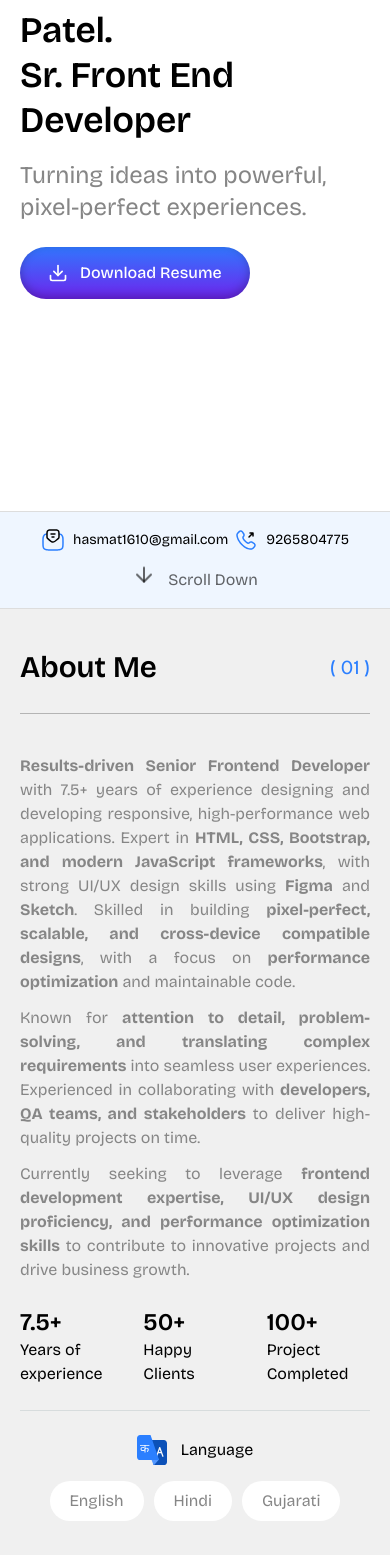
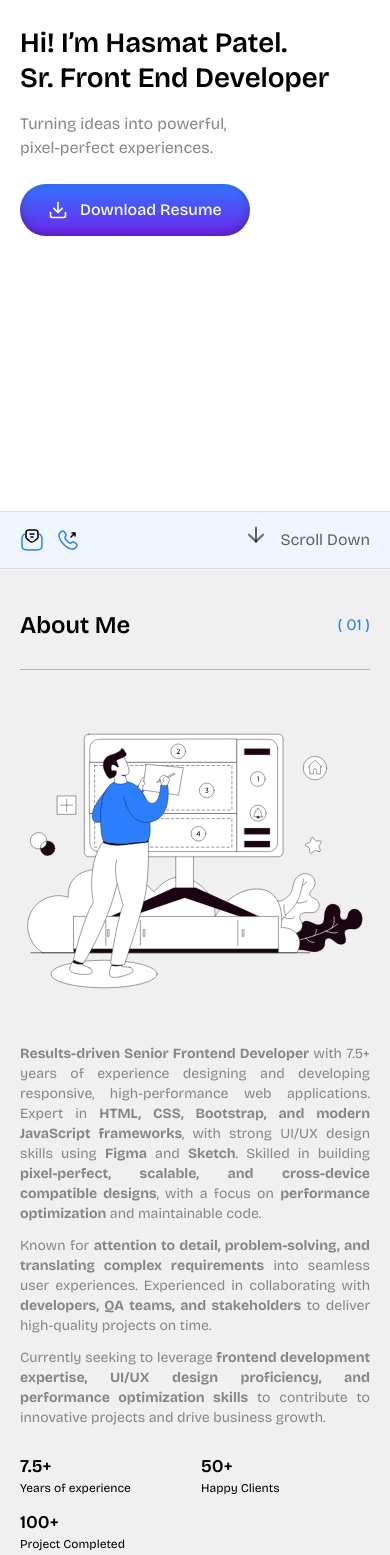
Before and after one commit to hasmat1610/portfolio, a Next.js app: page / in a window 390 px wide. Shown: the part 273-1828 px from the top of the page. Built offline with nearby package versions, Linux system fonts and the light colour scheme.

Commit message:
Update mobile design

```diff
--- a/src/app/components/home/about-me/index.tsx
+++ b/src/app/components/home/about-me/index.tsx
@@ -8,11 +8,11 @@ const AboutMe = () => {
           <div className="container">
             <div className="flex items-center justify-between gap-2 border-b border-black/25 pb-7">
               <h2>About Me</h2>
-              <p className="text-xl text-blue-500">( 01 )</p>
+              <p className="text-base md:text-xl text-blue-500">( 01 )</p>
             </div>
 
-            <div className="pt-10 xl:pt-12 flex gap-10 items-center justify-between">
-              <div className="w-[400px] h-[440px] hidden lg:flex max-w-full">
+            <div className="pt-4 lg:pt-10 xl:pt-12 flex max-lg:flex-wrap gap-2 lg:gap-10 items-center justify-between">
+              <div className="w-[400px] h-[440px] flex md:hidden lg:flex max-w-full max-md:h-full">
                 <Image
                   src="/images/home/about-me/about-banner-img.svg"
                   alt="about-banner"
@@ -23,7 +23,7 @@ const AboutMe = () => {
               </div>
 
               <div className="w-full lg:max-w-3xl flex-1">
-                <div className="w-full text-justify text-base md:text-lg text-black">
+                <div className="w-full text-justify text-base xl:text-lg text-black">
                   <p>
                     <strong> Results-driven Senior Frontend Developer</strong>{" "}
                     with 7.5+ years of experience designing and developing
@@ -65,7 +65,7 @@ const AboutMe = () => {
                   </p>
                 </div>
 
-                <div className="grid grid-cols-3 py-6 xl:py-8 gap-5 border-b border-mistGray">
+                <div className="grid grid-cols-2 lg:grid-cols-3 py-6 xl:py-8 gap-3 xl:gap-5 border-b border-mistGray">
                   {[
                     { count: "7.5+", label: "Years of experience" },
                     { count: "50+", label: "Happy Clients" },
@@ -73,7 +73,7 @@ const AboutMe = () => {
                   ].map((item, i) => (
                     <div key={i}>
                       <h3>{item.count}</h3>
-                      <p className="text-base md:text-lg text-black">
+                      <p className="text-xs lg:text-base xl:text-lg text-black">
                         {item.label}
                       </p>
                     </div>
@@ -94,7 +94,7 @@ const AboutMe = () => {
                     {["English", "Hindi", "Gujarati"].map((lang) => (
                       <p
                         key={lang}
-                        className="bg-white py-2 md:py-3 px-5 w-fit rounded-full text-base xl:text-xl"
+                        className="bg-white py-2 xl:py-3 px-5 w-fit rounded-full text-sm md:text-base xl:text-xl"
                       >
                         {lang}
                       </p>
--- a/src/app/components/home/contact/index.tsx
+++ b/src/app/components/home/contact/index.tsx
@@ -14,10 +14,10 @@ const Contact = () => {
           <span className="inline-block text-blue-500 font-medium text-base md:text-lg mb-2 tracking-wide">
             🌟 Let’s Collaborate
           </span>
-          <h2 className="text-white text-4xl md:text-4xl lg:text-8xl font-bold uppercase mb-6 leading-[1.1] tracking-tight">
+          <h2 className="text-white text-3xl md:text-6xl xl:text-8xl font-bold uppercase mb-6 leading-[1.1] tracking-tight">
             READY TO CREATE <br /> SOMETHING AMAZING?
           </h2>
-          <p className="text-2xl font-normal mb-12">
+          <p className="text-base lg:text-2xl font-normal mb-12 max-xl:max-w-[600px] max-xl:mx-auto">
 Turning Figma visions into pixel-perfect React.js, Next.js, and WordPress websites that delight users.
 </p>
 
--- a/src/app/components/home/hero-section/contact-bar/index.tsx
+++ b/src/app/components/home/hero-section/contact-bar/index.tsx
@@ -26,9 +26,9 @@ const ContactBar = () => {
     <section className="bg-blue-50">
       <div className="border-t border-b border-[#ddd]">
         <div className="container">
-          <div className="flex flex-col sm:flex-row items-center justify-between gap-4 py-4 md:py-4">
+          <div className="flex flex-row items-center justify-between gap-4 py-4 md:py-4">
             {/* Contact Items */}
-            <div className="flex flex-wrap items-center justify-center md:justify-start gap-1.5 md:gap-5 lg:gap-11">
+            <div className="flex flex-wrap items-center justify-center md:justify-start gap-3 md:gap-5 lg:gap-11">
               {contactBarData?.contactItems?.map(
                 (value: any, index: number) => (
                   <Link
@@ -44,7 +44,7 @@ const ContactBar = () => {
                       className="min-w-[24px] min-h-[24px]"
                     />
 
-                    <h6 className="text-sm md:text-base xl:text-xl hover:text-primary">
+                    <h6 className="text-sm max-lg:hidden md:text-base xl:text-xl hover:text-primary">
                       {value?.label}
                     </h6>
                   </Link>
--- a/src/app/components/home/hero-section/index.tsx
+++ b/src/app/components/home/hero-section/index.tsx
@@ -6,8 +6,8 @@ const index = () => {
   return (
     <section className="relative hero-section overflow-hidden pt-30 pb-24 min-h-[calc(100vh-60px)] flex items-center">
       <div className="container">
-        <div className="lg:flex grid grid-cols-1 sm:grid-cols-2 gap-7 md:gap-4 items-center">
-          <div className="flex flex-col gap-4 md:gap-7 max-w-5xl">
+        <div className="lg:flex grid grid-cols-1 xl:grid-cols-2 gap-4 md:gap-4 items-center">
+          <div className="flex flex-col gap-4 md:gap-7 w-full xl:max-w-5xl">
             <div>
               <div className="flex items-center gap-8">
                 <h1>
@@ -20,8 +20,8 @@ const index = () => {
               </div>
               <h1>Sr. Front End Developer</h1>
             </div>
-            <p className="text-2xl font-normal mb-2">
-              Turning ideas into powerful, pixel-perfect experiences.
+            <p className="text-base lg:text-2xl font-normal mb-2">
+              Turning ideas into powerful, <br className="md:hidden" /> pixel-perfect experiences.
             </p>
             <div>
               <div className="flex flex-wrap gap-4 animate-fade-in-up animation-delay-300">
--- a/src/app/components/home/latest-work/index.tsx
+++ b/src/app/components/home/latest-work/index.tsx
@@ -62,7 +62,7 @@ const colorClasses: Record<string, string> = {
             {/* Section Header */}
             <div className="flex items-center justify-between gap-2 border-b border-black/25 pb-7 mb-9 md:mb-16">
               <h2>Latest Works</h2>
-              <p className="text-xl text-blue-500">
+              <p className="text-base md:text-xl text-blue-500">
                 {/* ({workData.length.toString().padStart(2, "0")}) */}
                 ( 04 )
               </p>
@@ -81,7 +81,7 @@ const colorClasses: Record<string, string> = {
             )}
 
             {/* Projects Grid */}
-            <div className="grid grid-cols-1 sm:grid-cols-2 gap-x-6 gap-y-6 xl:gap-y-12">
+            <div className="grid grid-cols-1 sm:grid-cols-2 gap-x-6 gap-y-10 xl:gap-y-12">
               {workData.map(
                 ({ image, title, description, website, slug, technologies }) => (
                   <div
@@ -95,7 +95,7 @@ const colorClasses: Record<string, string> = {
                         alt={title}
                         width={570}
                         height={360}
-                        className="rounded-lg w-full h-[360px] object-cover"
+                        className="rounded-lg w-full h-[250px] md:h-[260px] lg:h-[360px] object-cover"
                       />
                       <Link
                         // href={`/${slug}`}
--- a/src/app/globals.css
+++ b/src/app/globals.css
@@ -97,23 +97,23 @@ body {
 
 @layer base {
   h1 {
-    @apply text-4xl md:text-5xl xl:text-7xl 2xl:text-[85px] font-semibold leading-tight;
+    @apply text-[28px] md:text-5xl lg:text-6xl xl:text-6xl 2xl:text-[85px] font-semibold leading-tight;
   }
 
   h2 {
-    @apply text-3xl md:text-5xl lg:text-6xl xl:text-[65px] font-semibold;
+    @apply text-2xl lg:text-4xl xl:text-[65px] font-semibold;
   }
 
   h3 {
-    @apply text-2xl md:text-3xl lg:text-4xl xl:text-5xl font-semibold;
+    @apply text-lg lg:text-3xl xl:text-5xl font-semibold;
   }
 
   h4 {
-    @apply text-4xl;
+    @apply text-xl lg:text-4xl;
   }
 
   h5 {
-    @apply text-xl xl:text-2xl;
+    @apply text-lg md:text-xl xl:text-2xl;
   }
 
   h6 {
@@ -121,7 +121,7 @@ body {
   }
 
   p {
-    @apply text-base text-secondary;
+    @apply text-sm lg:text-base text-secondary;
   }
 }
 
```
Also changed, not shown: src/app/components/home/education-skills/index.tsx (+11 -10 lines), src/app/components/home/experience-sec/index.tsx (+10 -10 lines), src/app/components/layout/header/index.tsx (+5 -5 lines).
